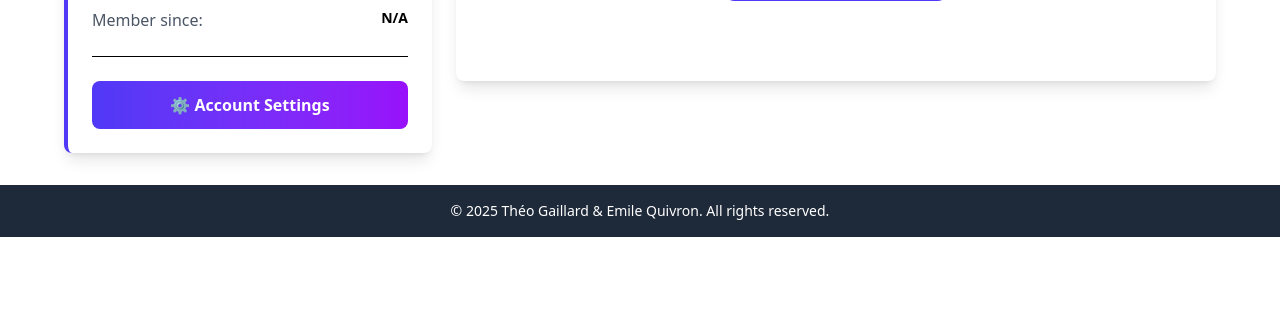
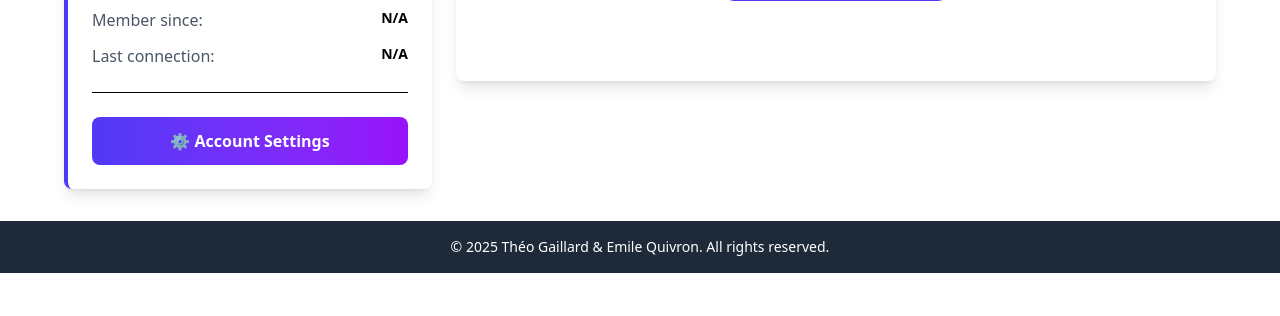
Before and after one commit to e1kfL0ck/app-sec-login-daemon, a Flask app: page /user/profile in a window 1280 px wide. Shown: the part 484-800 px from the top of the page. Run offline with Flask 3, Linux system fonts and the light colour scheme; the visitor is signed in with stand-in values (Sample User, id 1); data that the repository does not hold is empty; style sheets or scripts are compiled from the project's sources.

Commit message:
feat: add last-connection time to user profile tab

```diff
--- a/src/user/repository.py
+++ b/src/user/repository.py
@@ -15,7 +15,7 @@ class UserProfileRepository:
         return db.execute(
             """
             SELECT id, email, password_hash, created_at, activated,
-                   mfa_enabled, role, disabled, disabled_by_admin
+                   mfa_enabled, role, disabled, disabled_by_admin, last_login
             FROM users
             WHERE id = ?
             """,
--- a/src/user/services.py
+++ b/src/user/services.py
@@ -47,6 +47,7 @@ def get_user_profile(user_id):
         "role": user[6],
         "disabled": bool(user[7]),
         "disabled_by_admin": bool(user[8]),
+        "last_login": user[9],
     }
 
 
--- a/src/user/templates/profile.html
+++ b/src/user/templates/profile.html
@@ -71,7 +71,14 @@
                     </div>
                     <div class="flex justify-between">
                         <span class="text-gray-600">Member since:</span>
-                        <span class="font-semibold text-sm">{{ user.created_at.split('T')[0] if user.created_at else
+                        <span class="font-semibold text-sm">{{ user.created_at.replace('T', ' ').split('.')[0] if
+                            user.created_at else
+                            'N/A' }}</span>
+                    </div>
+                    <div class="flex justify-between">
+                        <span class="text-gray-600">Last connection:</span>
+                        <span class="font-semibold text-sm">{{ user.last_login.replace('T', ' ').split('.')[0] if
+                            user.last_login else
                             'N/A' }}</span>
                     </div>
                 </div>
```
